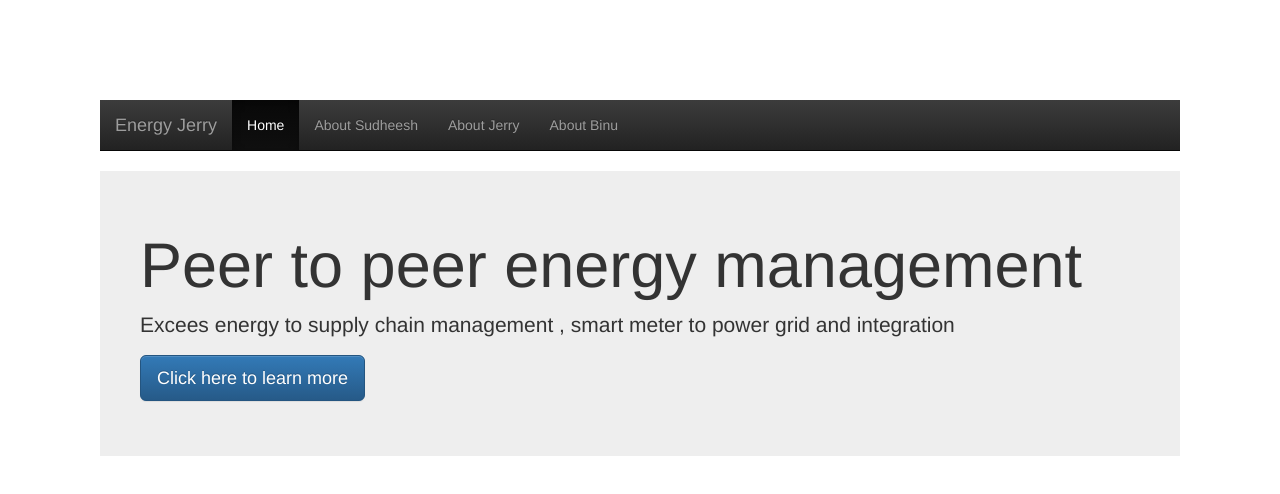
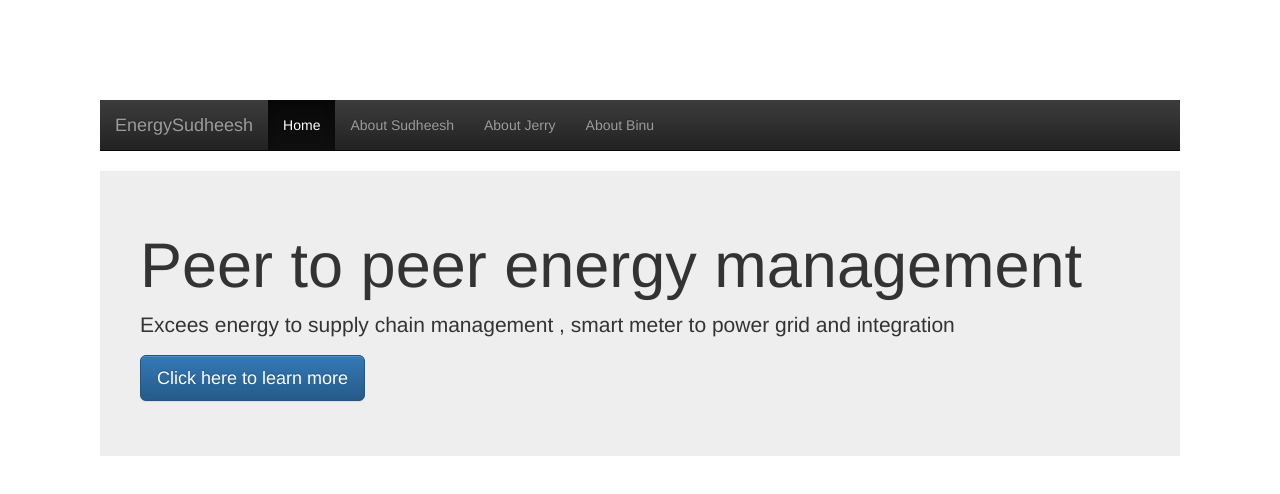
Before and after one commit to binucherian/team-learn-git, a website: page index.html in a window 1280 px wide. Drawn offline with nearby package versions, Linux system fonts and the light colour scheme.

Commit message:
Changed energy word (#5)
Changed Energy to Energy Sudheesh

```diff
--- a/index.html
+++ b/index.html
@@ -12,7 +12,7 @@
   <div style="margin:100px;">
 <nav class="navbar navbar-inverse navbar-static-top">
   <div class="container">
-    <a class="navbar-brand" href="#">Energy Jerry</a>
+   <a class="navbar-brand" href="#">EnergySudheesh</a>
     <ul class="nav navbar-nav">
       <li class="active">
         <a href="/">Home</a>
```
